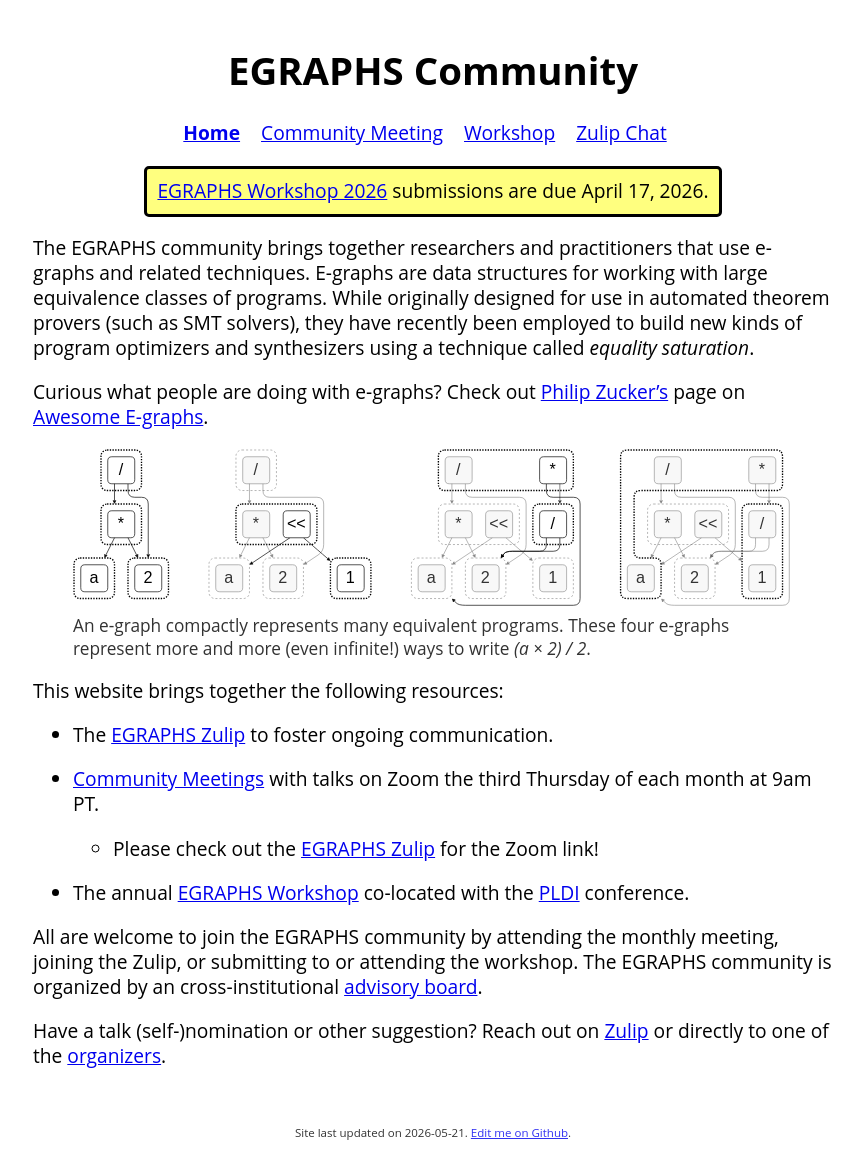
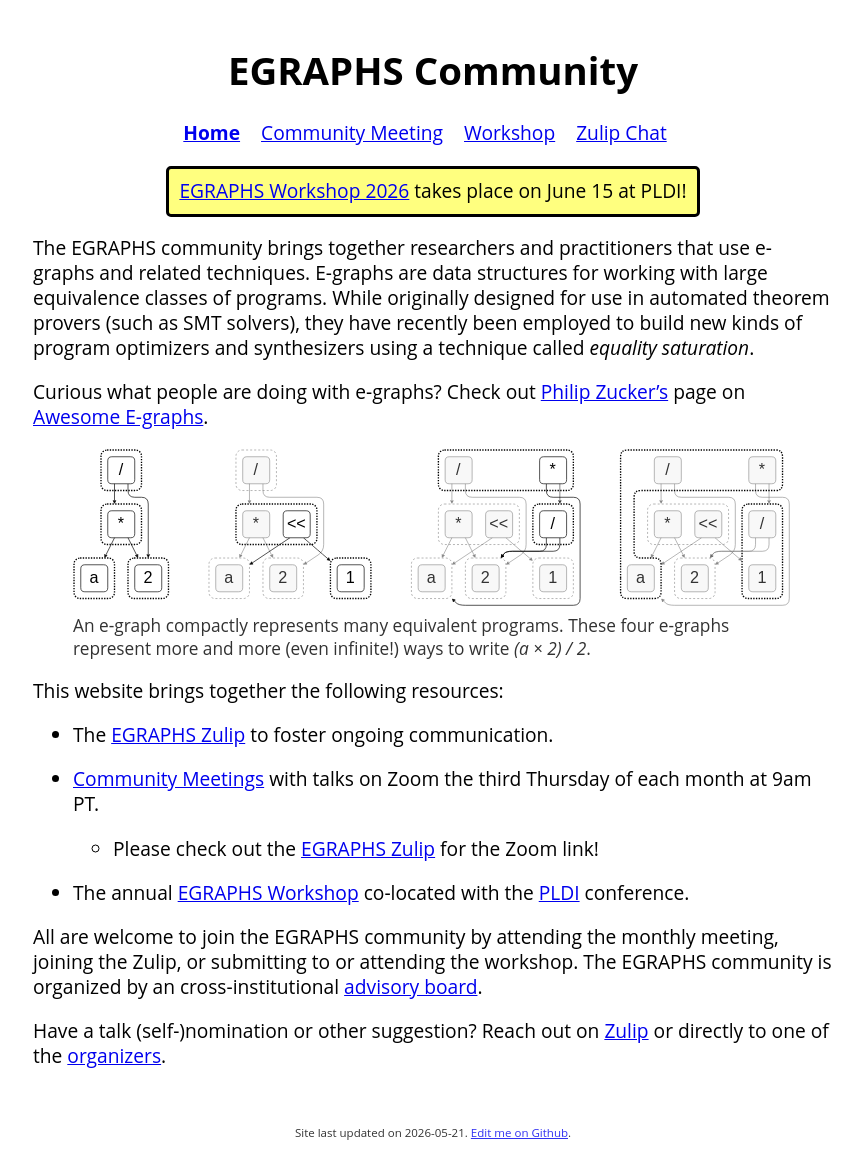
Before and after one commit to egraphs-community/egraphs-community.github.io, a Jekyll site: the page built from index.md, in a window 1280 px wide. Shown: the whole page, without its empty margins (207-1069 px from the left). Built offline with Jekyll 4.4.1, drawn with Linux system fonts in a browser that asks for light colours.

Commit message:
update banner

```diff
--- a/_layouts/default.html
+++ b/_layouts/default.html
@@ -29,7 +29,7 @@
 
   <div class="callout">
     <a href="https://pldi26.sigplan.org/home/egraphs-2026">EGRAPHS Workshop 2026</a>
-    submissions are due April 17, 2026.
+    takes place on June 15 at PLDI!
   </div>
 
   <main>
```
